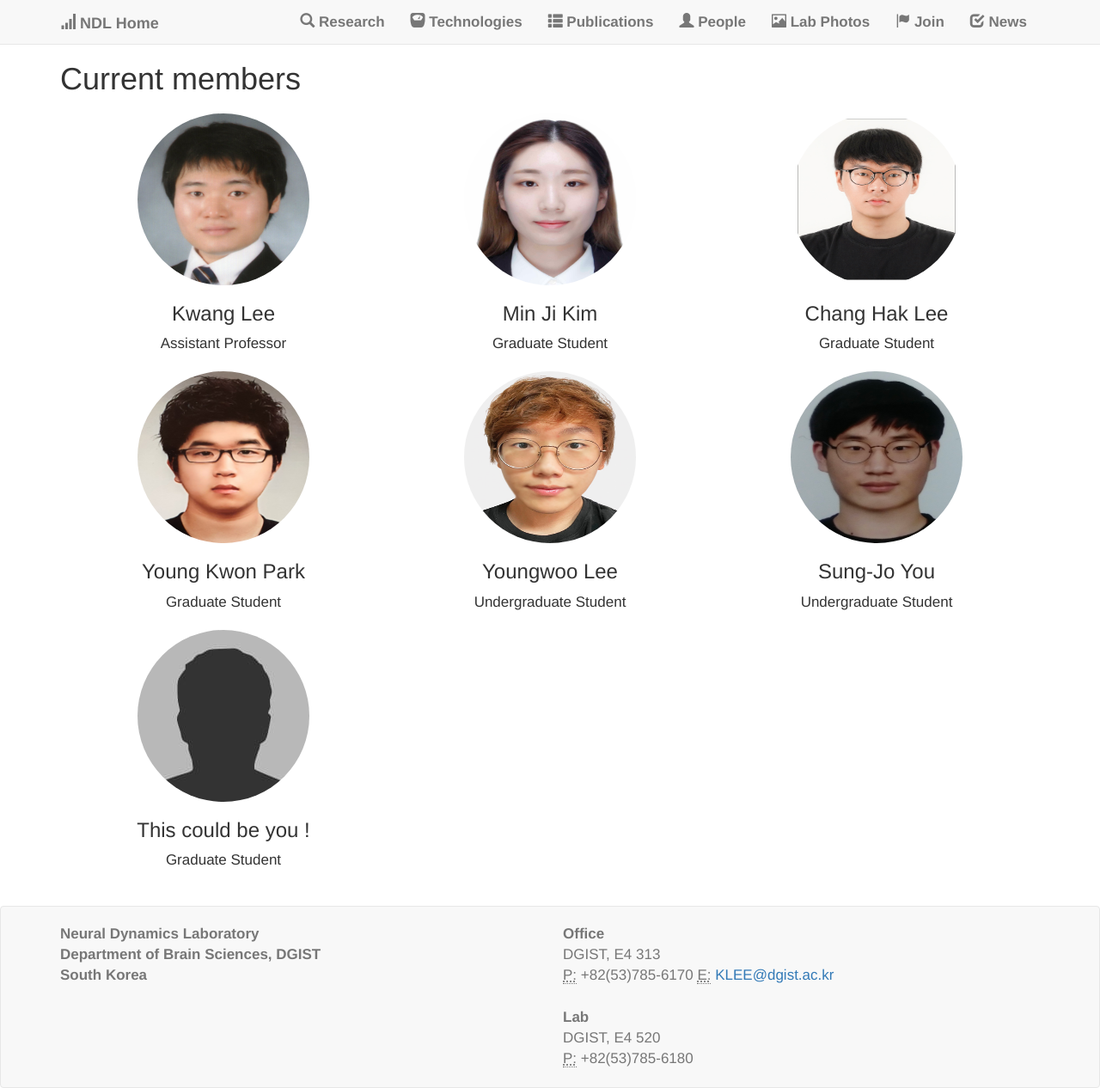
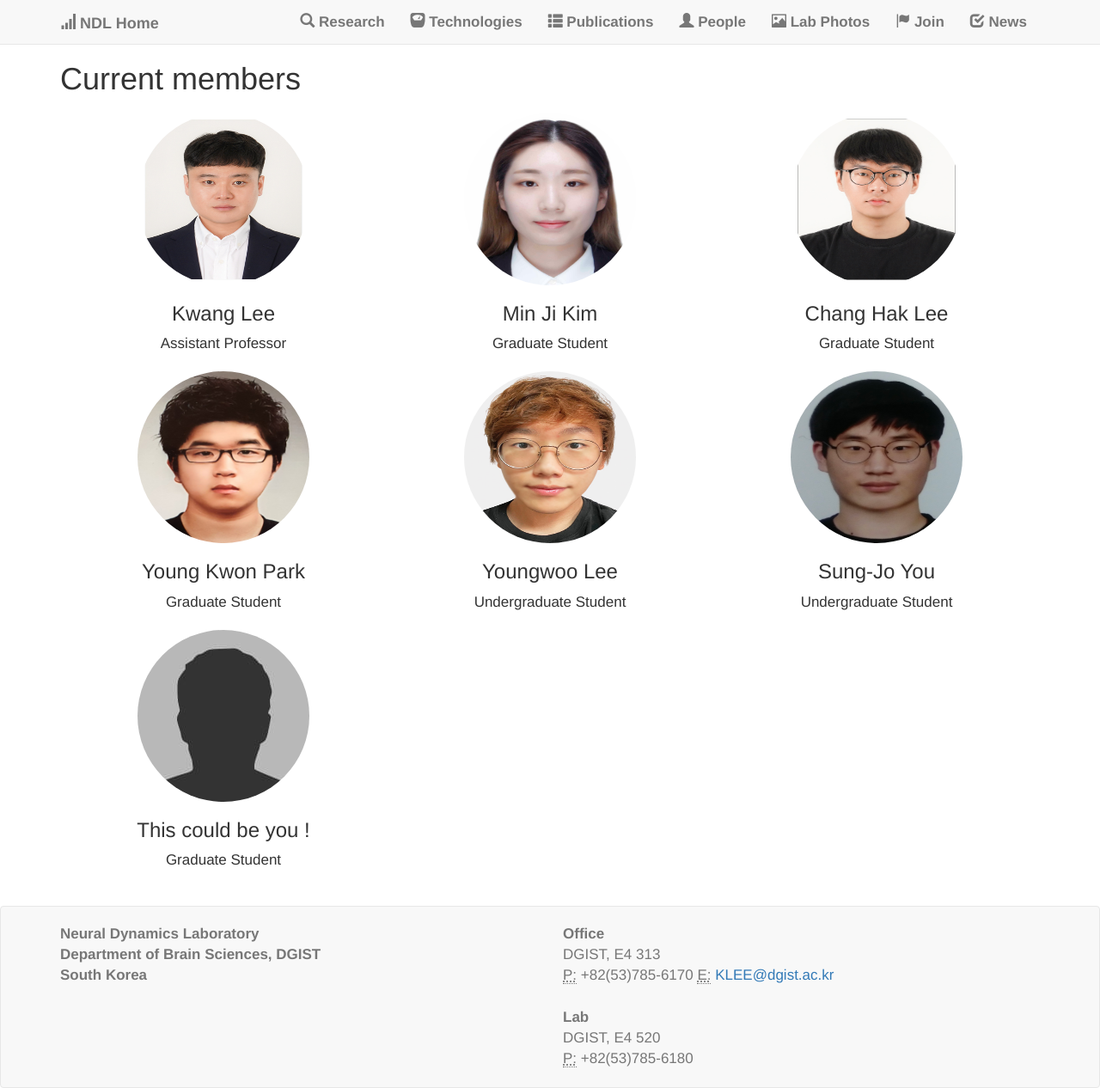
Before and after one commit to kleelab/kleelab.github.io, a Jekyll site: the page built from people.html, in a window 1280 px wide. Shown: the whole page at 86% size. Built offline with Jekyll 4.4.1, drawn with Linux system fonts in a browser that asks for light colours; nearby versions of some CDN libraries; a style sheet for code colours, icons or effects is not loaded.

Commit message:
Update people.yml

```diff
--- a/_data/people.yml
+++ b/_data/people.yml
@@ -2,7 +2,7 @@
 
 - name: Kwang Lee
   role: Assistant Professor
-  photo: "images/Kwang2.jpg"
+  photo: "images/Kwang Lee.jpg"
 
 - name: Min Ji Kim
   role: Graduate Student
```
